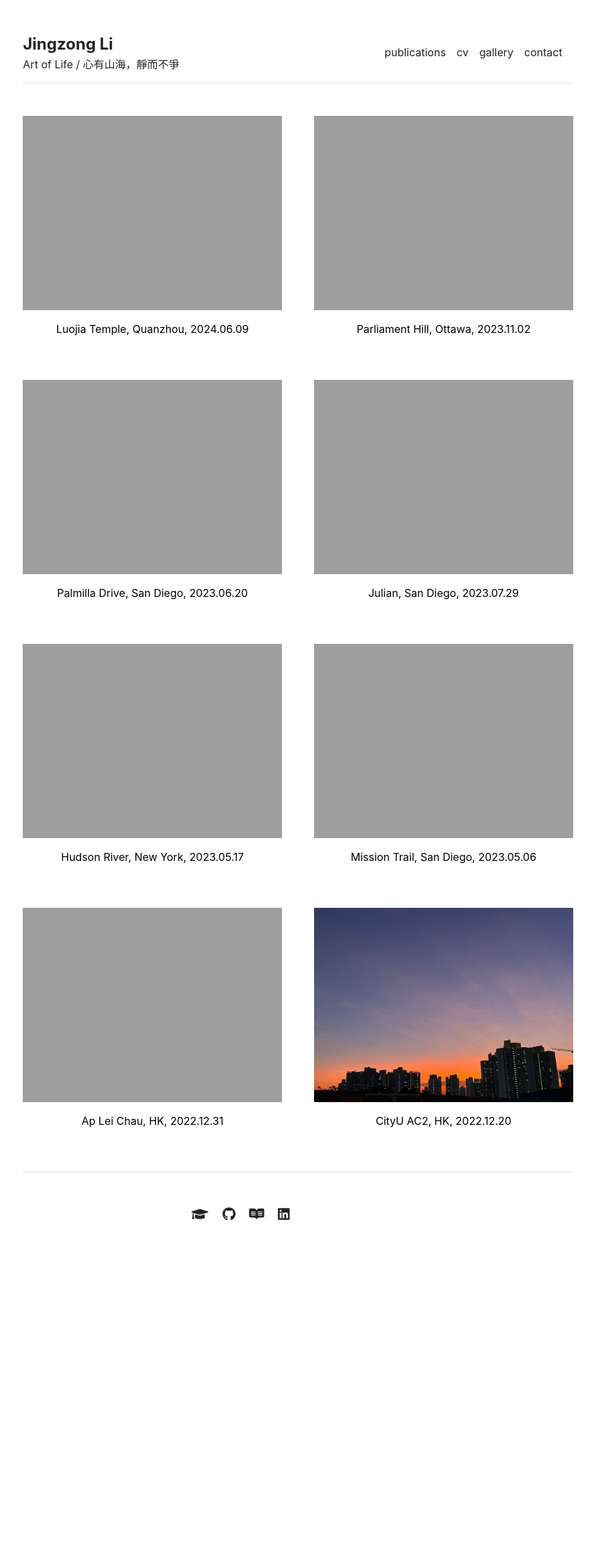
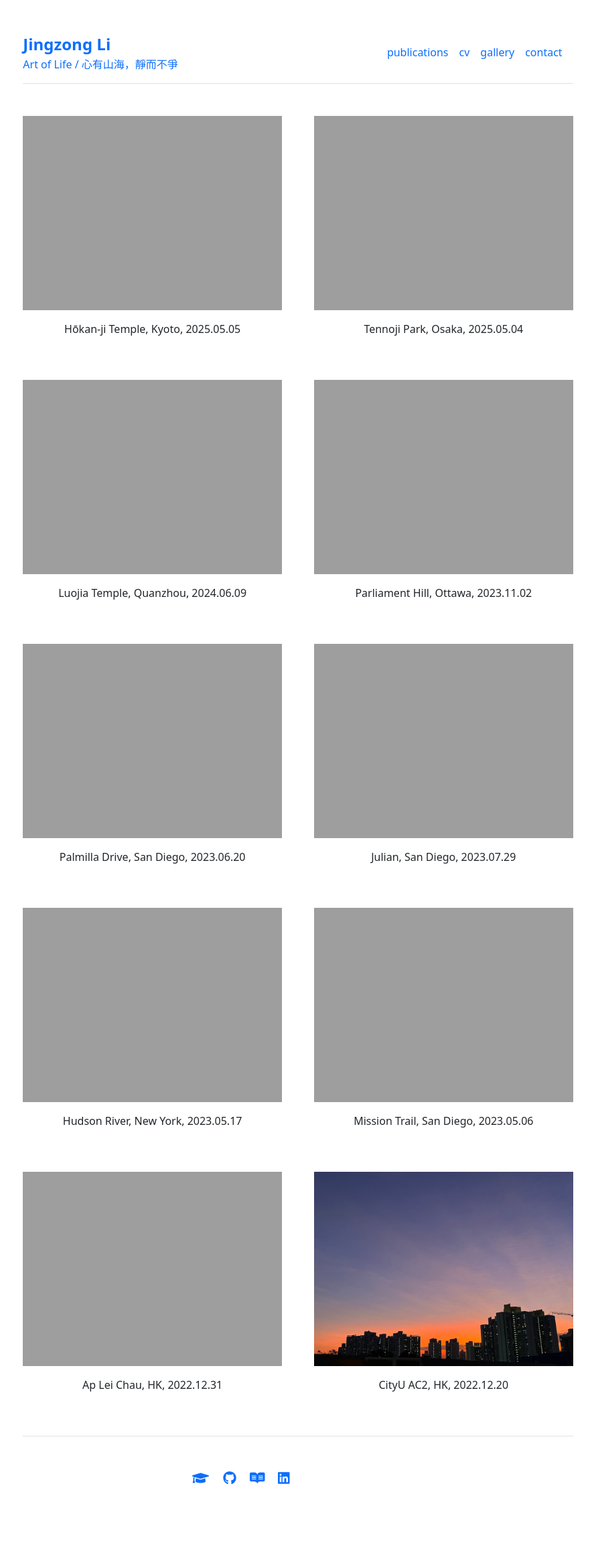
Before and after one commit to kanonjz/academic, a Jekyll site: the page built from gallery.md, in a window 1280 px wide. Shown: the whole page at 67% size, without its empty margins (195-1082 px from the left). Built offline with Jekyll 4.4.1, drawn with Linux system fonts in a browser that asks for light colours; before the commit the page ends 1924 px from its top, so only the background shows below that.

Commit message:
update gallery

```diff
--- a/_layouts/gallery.html
+++ b/_layouts/gallery.html
@@ -5,6 +5,14 @@ layout: default
 {{ content }}
 
 <div class="row g-5 mb-5">
+  <div class="col-md-6">
+    <img src="{{ site.github.url }}/assets/img/kyoto_25.jpg" alt="Home" width="100%">
+    <p><center>Hōkan-ji Temple, Kyoto, 2025.05.05</center></p>
+  </div>
+  <div class="col-md-6">
+    <img src="{{ site.github.url }}/assets/img/osaka_25.jpg" alt="Home" width="100%">
+    <p><center>Tennoji Park, Osaka, 2025.05.04</center></p>
+  </div>
   <div class="col-md-6">
     <img src="{{ site.github.url }}/assets/img/luojiasi_24.jpg" alt="Home" width="100%">
     <p><center>Luojia Temple, Quanzhou, 2024.06.09</center></p>
--- a/assets/css/main.scss
+++ b/assets/css/main.scss
@@ -1,4 +1,4 @@
----
----
+// ---
+// ---
 
 @import "main";
```
Also changed, not shown: 2 other files.
